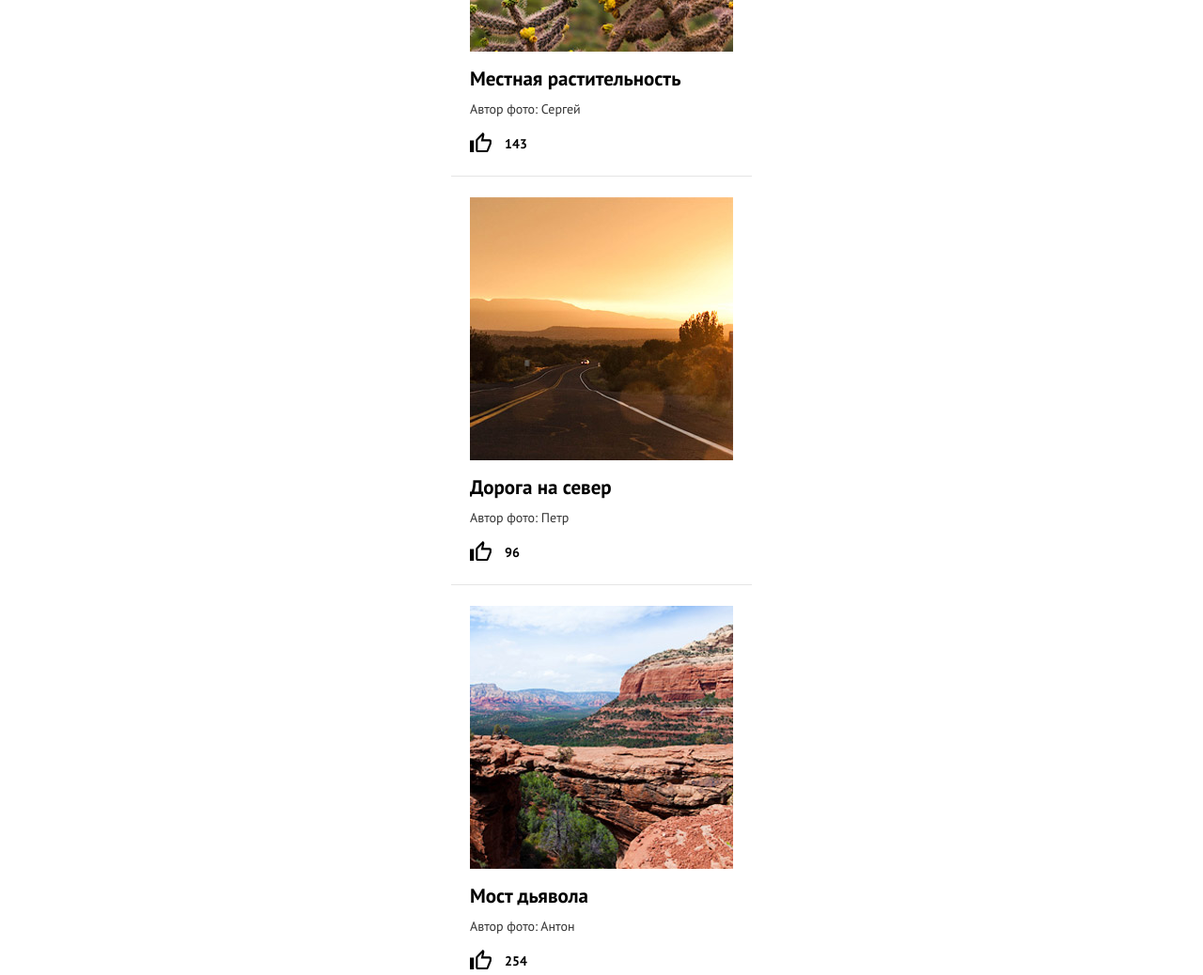
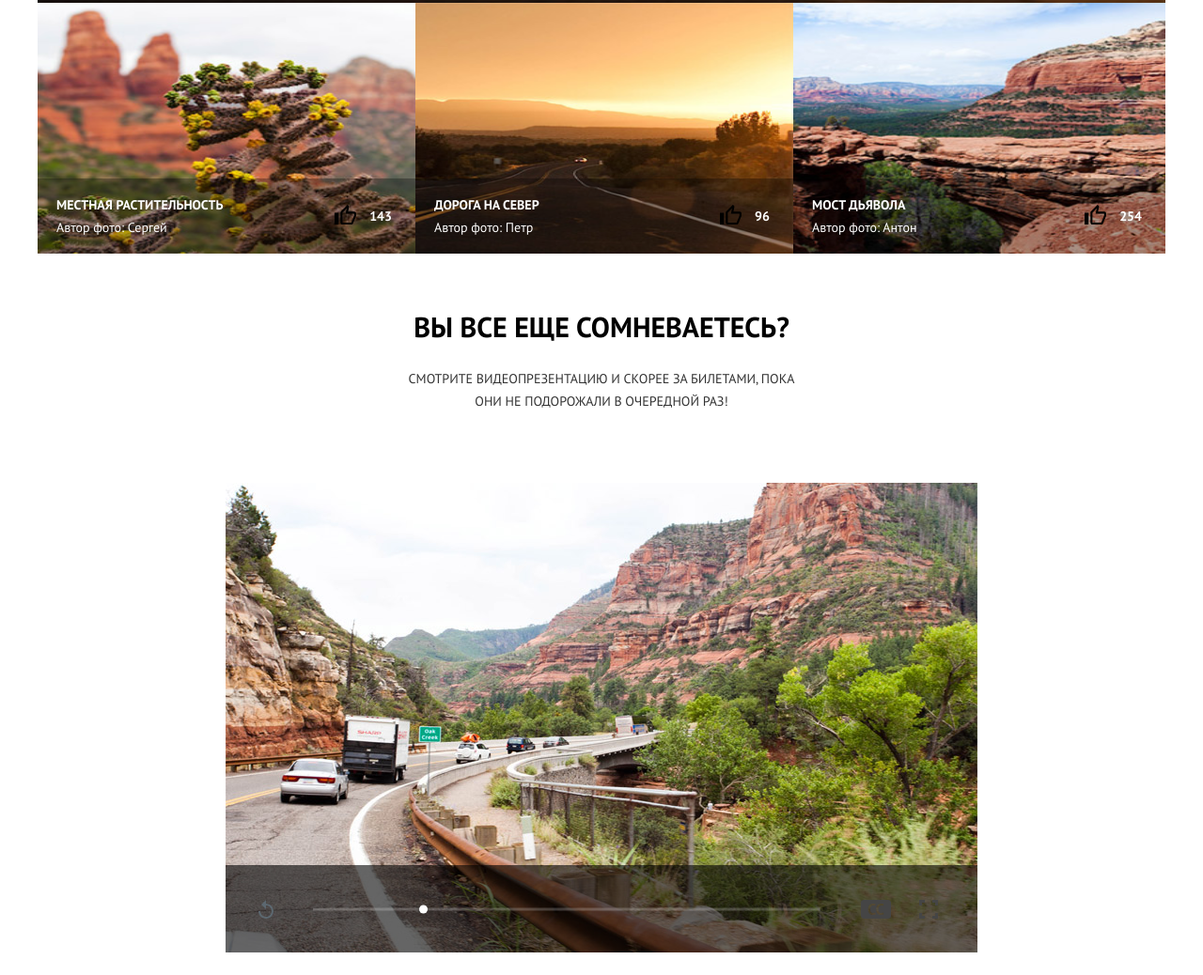
Before and after one commit to cooltolia/202119-sedona, a website: page photo.html in a window 1280 px wide. Shown: the part 1096-2134 px from the top of the page at 94% size. Drawn offline with nearby package versions, Linux system fonts and the light colour scheme; files that its build step writes are made by us from their sources; files whose address does not match are found by name.

Commit message:
Final photo.html without media and pixelperfect + small index.html fixes

```diff
--- a/photo.html
+++ b/photo.html
@@ -39,39 +39,55 @@
       <h1 class="content-header__title">Фото и видео</h1>
       <p class="content-header__intro">Не можете решиться на путешествие из-за курса? Фотографии помогут вам забыть о политике и экономике.</p>
     </header>
-    <div class="photo-list">
+    <section class="photo-list">
       <div class="photo-list__item">
         <img class="photo-list__image" src="/img/photo-1-mobile@1x.jpg" width="280" height="280" alt="Неродные просторы">
+        <aside class="photo-list__aside">
+          <div class="photo-list__caption">
             <h2 class="photo-list__title">Неродные просторы</h2>
             <span class="photo-list__author">Автор фото: Борис</span>
+          </div>
           <a class="photo-list__likes">1350</a>
+        </aside>
       </div>
       <div class="photo-list__item">
         <img class="photo-list__image" src="/img/photo-2-mobile@1x.jpg" width="280" height="280" alt="Местная растительность">
+        <aside class="photo-list__aside">
+          <div class="photo-list__caption">
             <h2 class="photo-list__title">Местная растительность</h2>
             <span class="photo-list__author">Автор фото: Сергей</span>
+          </div>
           <a class="photo-list__likes">143</a>
+        </aside>
       </div>
       <div class="photo-list__item">
         <img class="photo-list__image" src="/img/photo-1-mobile@1x.jpg" width="280" height="280" alt="Дорога на север">
+        <aside class="photo-list__aside">
+          <div class="photo-list__caption">
             <h2 class="photo-list__title">Дорога на север</h2>
             <span class="photo-list__author">Автор фото: Петр</span>
+          </div>
           <a class="photo-list__likes">96</a>
+        </aside>
       </div>
       <div class="photo-list__item">
         <img class="photo-list__image" src="/img/photo-4-mobile@1x.jpg" width="280" height="280" alt="Мост дьявола">
+        <aside class="photo-list__aside">
+          <div class="photo-list__caption">
             <h2 class="photo-list__title">Мост дьявола</h2>
             <span class="photo-list__author">Автор фото: Антон</span>
+          </div>
           <a class="photo-list__likes">254</a>
+        </aside>
       </div>
-    </div>
+    </section>
     <div class="video-block">
       <b class="video-block__title">Вы все еще сомневаетесь?</b>
       <p class="video-block__intro">Смотрите видеопрезентацию и скорее за билетами, пока они не подорожали в очередной раз!</p>
       <div class="video-block__item">
         <div class="video-controls">
           <div class="video-controls__progress">
-            <div class="video-conrols__progress-bar">
+            <div class="video-controls__progress-bar">
               <div class="video-conrols__progress-toggle"></div>
             </div>
           </div>
@@ -92,10 +108,9 @@
     <a class="socials__link socials__link--fb" href="#"></a>
     <a class="socials__link socials__link--youtube" href="#"></a>
   </div>
-    <a class="main-footer__copyright" href="#">Разработано
-      <img class="main-footer__copyright-logo" src="/img/htmlacademy.svg" width="27" height="34" alt="Логотиа HTML Академии">
-    </a>
+  <a class="main-footer__copyright" href="#">Разработано</a>
 </footer>
+
 <script src="js/menu-toggle.js"></script>
 </body>
 
--- a/sass/blocks/advantage.scss
+++ b/sass/blocks/advantage.scss
@@ -168,6 +168,13 @@
     &::after {
       border-bottom: none;
     }
+
+    &:nth-child(4) {
+      order: 2;
+    }
+    &:nth-child(n+6) {
+      order: 3;
+    }
   }
   .advantage__title {
     font-size: 21px;
@@ -179,6 +186,10 @@
     min-width: 66%;
     min-height: 256px;
     flex-grow: 2;
+
+    &:nth-child(5) {
+      order: 1;
+    }
   }
   .advantage__features {
     width: 100%;
@@ -195,6 +206,14 @@
     margin-bottom: 0;
     padding: 158px 50px 10px;
     text-align: center;
+
+    &--food {
+      order: 1;
+    }
+
+    &--souvenirs {
+      order: 2;
+    }
 
     &::before {
     top: 60px;
--- a/sass/blocks/content-header.scss
+++ b/sass/blocks/content-header.scss
@@ -25,3 +25,24 @@
   line-height: 24px;
   color: $font-color;
 }
+
+@media (min-width: 768px) {
+  .content-header {
+    width: 435px;
+    margin: 346px auto 73px;
+    padding: 0;
+    padding-top: 73px;
+    border-bottom: none;
+  }
+  .content-header__title {
+    font-size: 30px;
+  }
+}
+
+@media (min-width: 1215px) {
+  .content-header {
+    margin-top: 357px;
+    padding: 0;
+    padding-top: 108px;
+  }
+}
--- a/sass/blocks/main-photo.scss
+++ b/sass/blocks/main-photo.scss
@@ -4,9 +4,38 @@
 
   font-family: $font-stack;
 
-  background-image: url("/img/bg-intro-triangle-mobile.svg"), url("/img/bg-back-mobile@1x.jpg");
+  background-image: url("/img/bg-intro-triangle-mobile.svg"), url("/img/text-sedona.svg"), url("/img/bg-back-mobile@1x.jpg");
   background-repeat: no-repeat;
-  background-position: center 117px, center -231px;
-  background-size: 320px 57px, 320px 389px;
+  background-position: center 117px, center 51px, center -231px;
+  background-size: 320px 57px, 229px 39px, 320px 389px;
   border-top: 1px solid transparent;
 }
+
+@media (min-width: 768px) {
+  .main-photo {
+    width: auto;
+    min-width: 768px;
+    max-width: 1100px;
+    background-image: url("/img/bg-intro-triangle-tablet.svg"), url("/img/text-sedona.svg"), url("/img/bg-back-tablet@1x.jpg");
+    background-position: center 289px, center 93px, top;
+    background-size: 768px 57px, 458px 78px, 100% 346px;
+  }
+}
+
+@media (min-width: 825px) {
+  .main-photo {
+    background-image: url("/img/bg-intro-triangle-tablet.svg"), url("/img/text-sedona.svg"), url("/img/bg-back-desktop@1x.jpg");
+    background-position: center 289px, center 93px, top;
+    background-size: 768px 57px, 458px 78px, 100% 346px;
+  }
+}
+
+@media (min-width: 1215px) {
+  .main-photo {
+    width: 1200px;
+    max-width: 1200px;
+    background-image: url("/img/bg-intro-triangle-desktop.svg"), url("/img/text-sedona.svg"), url("/img/bg-back-desktop@1x.jpg");
+    background-position: center 300px, center 98px, top;
+    background-size: 1200px 57px, 458px 78px, 1199px 357px;
+  }
+}
--- a/sass/blocks/photo-list.scss
+++ b/sass/blocks/photo-list.scss
@@ -1,41 +1,66 @@
-
+.photo-list {
+  padding: 0px 20px;
+}
 
 .photo-list__item {
-  padding: 22px 20px;
-
+  position: relative;
+  padding-top: 22px;
+  padding-bottom: 21px;
   font-size: 14px;
   line-height: 24px;
   color: #000000;
 
-  border-bottom: 1px solid #e5e5e5;
+  &::after {
+    content: "";
+    position: absolute;
+    width: 320px;
+    height: 1px;
+    bottom: 0;
+    left: -20px;
+    background-color: #e5e5e5;
+  }
 }
 
 .photo-list__image {
   display: block;
+  position: relative;
   width: 280px;
   height: 280px;
   margin: 0 0 17px;
 }
 
+.photo-list__aside {
+  position: relative;
+}
+
+.photo-list__caption {
+  margin-bottom: 13px;
+}
+
 .photo-list__title {
   display: block;
-  margin: 0 0 8px;
+  margin: 0;
 
+  color:  black;
+  font-size: 14px;
+  line-height: 24px;
+  text-transform: uppercase;
   font-weight: bold;
+  text-align: left;
 }
 
 .photo-list__author {
   display: block;
-  margin-bottom: 13px;
 
   color: $font-color;
+  font-size: 14px;
+  line-height: 24px;
 }
 
 .photo-list__likes {
   position: relative;
 
   display: block;
-  width: 45px;
   margin: 0;
   padding-left: 37px;
 
@@ -58,3 +83,85 @@
     background-size: 100%;
   }
 }
+
+@media (min-width: 768px) {
+  .photo-list {
+    padding: 0 60px;
+    display: flex;
+    flex-flow: row wrap;
+  }
+  .photo-list__item {
+    padding-top: 0;
+    padding-bottom: 0;
+    width: 50%;
+    flex-grow: 1;
+
+    &:first-child {
+      width: 100%;
+
+      & img {
+        height: 400px;
+      }
+    }
+
+    &:last-child {
+      flex-grow: 0;
+    }
+
+    &:nth-child(2n+3) {
+      & .photo-list__aside {
+        background-color: #eaeaea;
+      }
+    }
+
+    &::after {
+      height: 0;
+    }
+  }
+  .photo-list__image {
+    width: 100%;
+    height: 267px;
+    margin-bottom: 0;
+//  height: auto --- для резины изображения
+  }
+  .photo-list__aside {
+    min-height: 80px;
+    background-color: #f2f2f2;
+    display: flex;
+    flex-direction: row;
+    justify-content: space-between;
+    align-items: center;
+  }
+  .photo-list__caption {
+    margin-bottom: 0;
+    padding-left: 20px;
+  }
+  .photo-list__likes {
+    padding-right: 25px;
+  }
+}
+
+@media (min-width: 1215px) {
+  .photo-list {
+    padding: 0;
+  }
+  .photo-list__aside {
+    background-color: rgba(black, 0.3);
+    margin-top: -80px;
+    z-index: 1;
+  }
+  .photo-list__item {
+    width: 33%;
+
+    &:nth-child(2n+3) {
+      & .photo-list__aside {
+        background-color: rgba(black, 0.3);
+      }
+    }
+  }
+  .photo-list__title,
+  .photo-list__author,
+  .photo-list__likes {
+    color: white;
+  }
+}
--- a/sass/blocks/video-block.scss
+++ b/sass/blocks/video-block.scss
@@ -1,6 +1,6 @@
 .video-block {
   margin-bottom: 66px;
-  padding: 35px 0 49px;
+  padding: 35px 0 37px;
 
   text-align: center;
   color: #000000;
@@ -36,3 +36,45 @@
 
   background-image: url("/img/video-mobile@1x.jpg");
 }
+
+@media (min-width: 768px) {
+
+  .video-block {
+    padding: 65px 60px 0px;
+  }
+
+  .video-block__title {
+    font-size: 30px;
+    width: 415px;
+    margin: 0 auto 30px;
+  }
+
+  .video-block__intro {
+    width: 415px;
+    padding: 0 110px;
+    margin: 0 auto 75px;
+  }
+
+  .video-block__item {
+    width: 648px;
+    height: 499px;
+    margin: 0 auto;
+
+    background-image: url("/img/video-tablet@1x.jpg");
+  }
+}
+
+@media (min-width: 1215px) {
+
+  .video-block {
+    margin-bottom: 84px;
+  }
+
+  .video-block__item {
+    width: 800px;
+    height: 500px;
+    margin: 0 auto;
+
+    background-image: url("/img/video-desktop@1x.jpg");
+  }
+}
--- a/sass/blocks/video-controls.scss
+++ b/sass/blocks/video-controls.scss
@@ -5,6 +5,9 @@
   box-sizing: border-box;
   width: 100%;
   padding: 0 20px;
+
+  background-color: rgba(black, 0.6);
+  background-clip: content-box;
 }
 
 .video-controls__progress {
@@ -15,16 +18,17 @@
   height: 45px;
   overflow: hidden;
 
-  background-color: rgba(black, 0.6);
+
 }
 
-.video-conrols__progress-bar {
+.video-controls__progress-bar {
   position: relative;
 
   width: 235px;
   height: 3px;
-  margin: 22px auto 0;
-
+  margin: 0 auto;
+  top: 50%;
+  transform: translateY(-50%);
   background-color: rgba(white, 0.2);
 }
 
@@ -92,3 +96,58 @@
   outline: none;
   cursor: pointer;
 }
+
+@media (min-width: 768px) {
+
+  .video-controls {
+    padding: 0;
+    height: 93px;
+    bottom: 0;
+    z-index: 1;
+  }
+
+  .video-controls__progress {
+    height: 100%;
+  }
+
+  .video-controls__progress-bar {
+    width: 389px;
+    margin: 0;
+    left: 93px;
+  }
+
+  .video-conrols__progress-toggle {
+    left: 113px;
+  }
+
+  .video-controls__buttons {
+    padding: 0;
+    height: 93px;
+    bottom: 93px;
+    background-color: transparent;
+  }
+
+  .video-controls__buttons button {
+    top: 50%;
+    transform: translateY(-50%);
+  }
+
+  .video-conrols__replay {
+    left: 35px;
+  }
+}
+
+@media (min-width: 1215px) {
+
+   .video-controls__progress-bar {
+    width: 540px;
+  }
+
+  .video-controls__subtitles {
+    right: 92px;
+  }
+
+  .video-controls__fullscreen {
+    right: 42px;
+  }
+}
```
Lines whose indentation alone changed are shown as unchanged.
